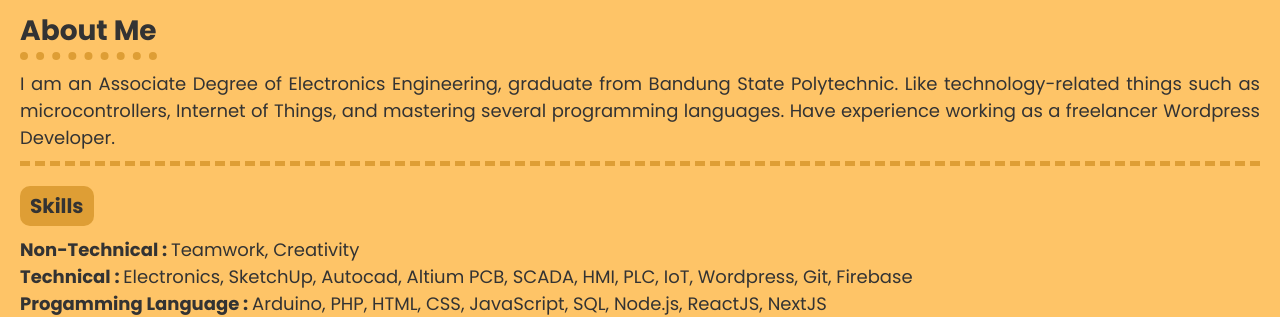
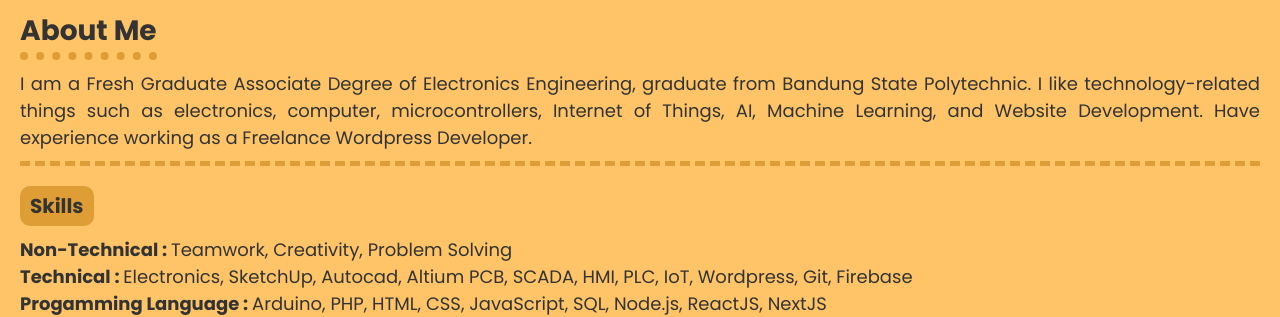
Before and after one commit to sofyan-rs/next-portofolio, a Next.js app: page / in a window 1280 px wide. Shown: the part 451-768 px from the top of the page. Built offline with nearby package versions, Linux system fonts and the light colour scheme.

Commit message:
Update index.js

```diff
--- a/pages/index.js
+++ b/pages/index.js
@@ -26,9 +26,9 @@ export default function Home() {
             <div className="container">
                 <div className="about">
                     <h3 id="about">About Me</h3>
-                    <p className="justify me">I am an Associate Degree of Electronics Engineering, graduate from Bandung State Polytechnic. Like technology-related things such as microcontrollers, Internet of Things, and mastering several programming languages. Have experience working as a freelancer Wordpress Developer.</p>
+                    <p className="justify me">I am a Fresh Graduate Associate Degree of Electronics Engineering, graduate from Bandung State Polytechnic. I like technology-related things such as electronics, computer, microcontrollers, Internet of Things, AI, Machine Learning, and Website Development. Have experience working as a Freelance Wordpress Developer.</p>
                     <span className="skills">Skills</span>
-                    <p><b>Non-Technical : </b>Teamwork, Creativity</p>
+                    <p><b>Non-Technical : </b>Teamwork, Creativity, Problem Solving</p>
                     <p><b>Technical : </b>Electronics, SketchUp, Autocad, Altium PCB, SCADA, HMI, PLC, IoT, Wordpress, Git, Firebase</p>
                     <p><b>Progamming Language : </b>Arduino, PHP, HTML, CSS, JavaScript, SQL, Node.js, ReactJS, NextJS</p>
                 </div>
```
